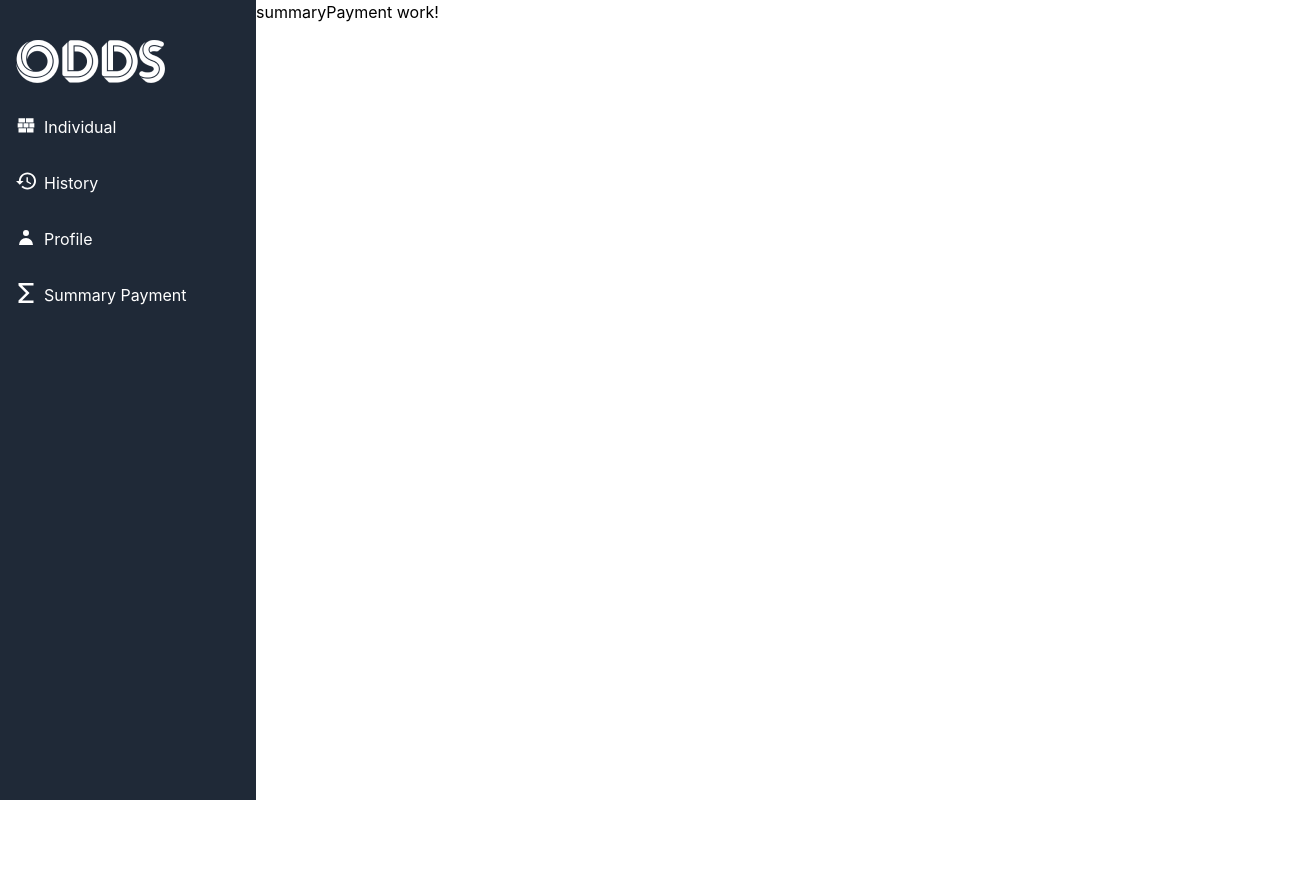
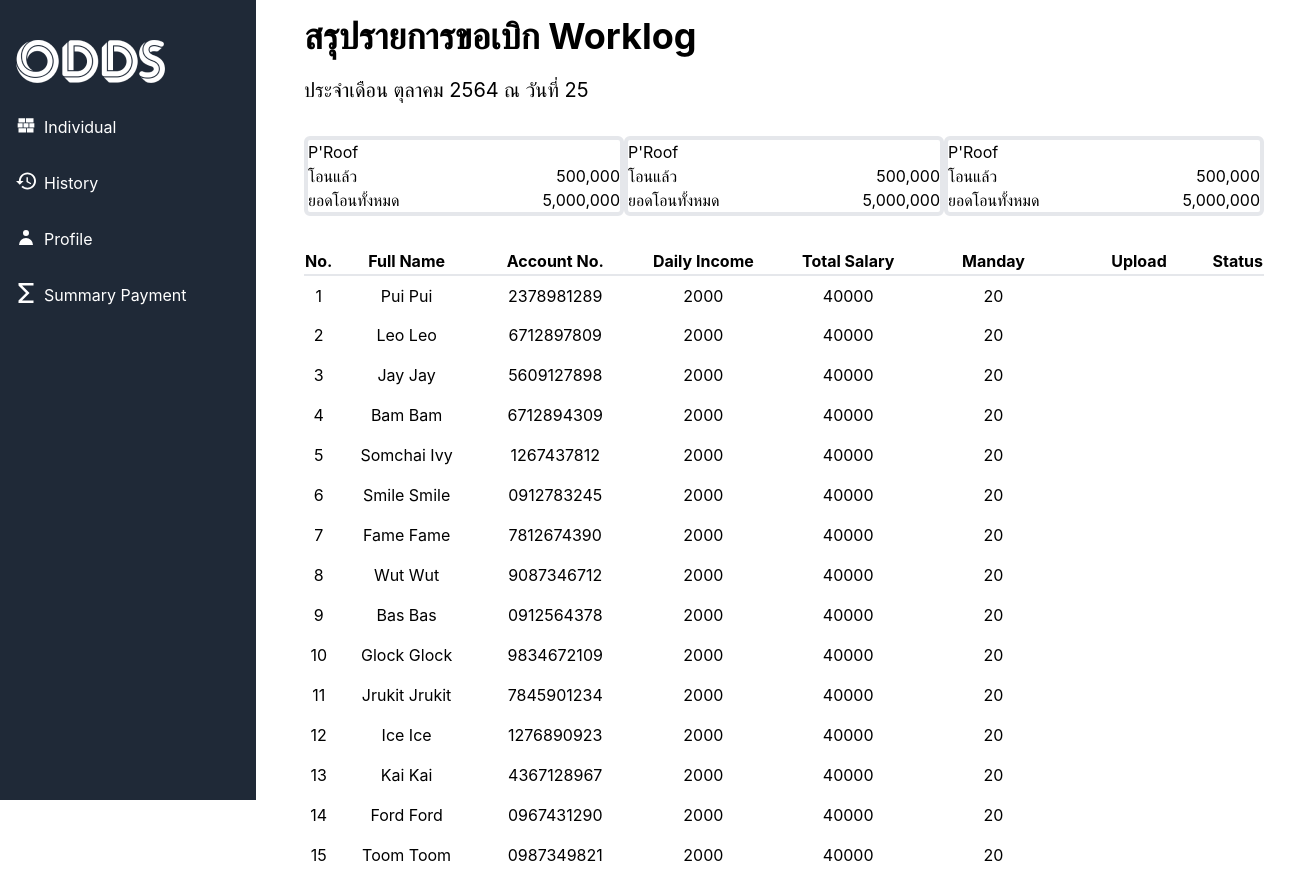
Before and after one commit to Fahlalla/workingrecord-fe, a React (Create React App) app: page /summary-payment in a window 1280 px wide. Shown: the whole page, 1312 px wide, since content can reach past the window. Before the commit the page ends 800 px from the top, so only its background shows below. Built offline with nearby package versions, Linux system fonts and the light colour scheme.

Commit message:
create card,summarytable and worklogsum for summarypayment page

```diff
--- /dev/null
+++ b/src/Component/Card.js
@@ -0,0 +1,16 @@
+const Card = () => {
+  return (
+    <div className="flex flex-col flex-row h-30 w-80 border-4 rounded-md leading-6 ">
+      <div>P'Roof</div>
+      <div className="flex justify-between">
+        <p>โอนแล้ว</p>
+        <p>500,000</p>
+      </div>
+      <div className="flex justify-between">
+        <p>ยอดโอนทั้งหมด</p>
+        <p>5,000,000</p>
+      </div>
+    </div>
+  );
+};
+export default Card;
--- /dev/null
+++ b/src/Component/SummaryTable.js
@@ -0,0 +1,40 @@
+import { IndividualInformation as TableData } from "../IndividualInformation";
+import cloud_upload from "../Asset/cloud_upload.png"
+
+const SummaryTable = () => {
+  return (
+    <table className="text-center ">
+      <thead className="border-b-2 mb-2 ">
+        <tr>
+          <th className="w-1/24">No.</th>
+          <th className="w-2/12">Full Name</th>
+          <th className="w-2/12">Account No.</th>
+          <th className="w-2/12">Daily Income</th>
+          <th className="w-2/12">Total Salary</th>
+          <th className="w-2/12">Manday</th>
+          <th className="w-2/12">Upload</th>
+          <th className="w-2/12">Status</th>
+        </tr>
+      </thead>
+      <tbody>
+        {TableData.map((data, index) => {
+          return (
+            <tr className="h-10" key={index}>
+              <td>{index+1}</td>
+              <td>{data.name}</td>
+              <td>{data.accountNumber}</td>
+              <td>{data.dailyIncome}</td>
+              <td>{data.totalSalary}</td>
+              <td>{data.manDay}</td>
+              <td>{data.Upload}</td>
+
+
+
+            </tr>
+          );
+        })}
+      </tbody>
+    </table>
+  );
+};
+export default SummaryTable;
--- /dev/null
+++ b/src/Component/WorklogSum.js
@@ -0,0 +1,11 @@
+const WorklogSum = () => {
+  return (
+
+      <div className="flex flex-col space-y-5 ">
+        <div className="font-bold text-4xl">สรุปรายการขอเบิก Worklog</div>
+        <div className="text-xl">ประจำเดือน ตุลาคม 2564 ณ วันที่ 25</div>
+      </div>
+
+  );
+};
+export default WorklogSum;
--- a/src/page/SummaryPayment.js
+++ b/src/page/SummaryPayment.js
@@ -1,6 +1,22 @@
+import Card from "../Component/Card.js";
+import WorklogSum from "../Component/WorklogSum.js";
+import SummaryTable from "../Component/SummaryTable.js";
+
 const SummaryPayment = () => {
-    return (
-      "summaryPayment work!"
-    );
+  return (
+    <div className="flex flex-col w-full pt-4 px-12 ">
+      <div className="flex space-y-2">
+        <WorklogSum />
+      </div>
+      <div className="flex justify-between mt-8">
+        <Card />
+        <Card />
+        <Card />
+      </div>
+      <div className="mt-8">
+        <SummaryTable />
+      </div>
+    </div>
+  );
 };
 export default SummaryPayment;
```
Also changed, not shown: src/Asset/cloud_upload.png (added).
